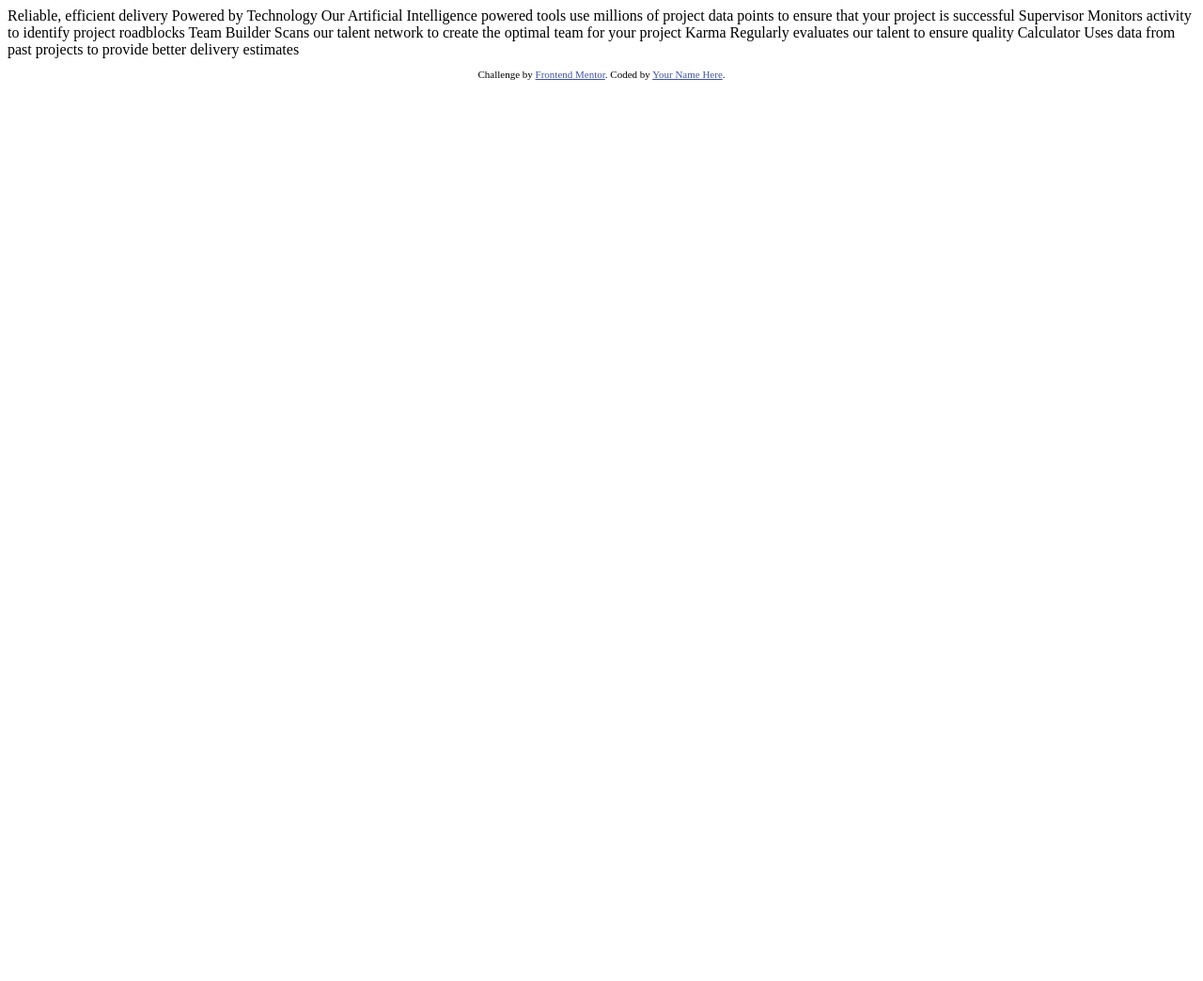
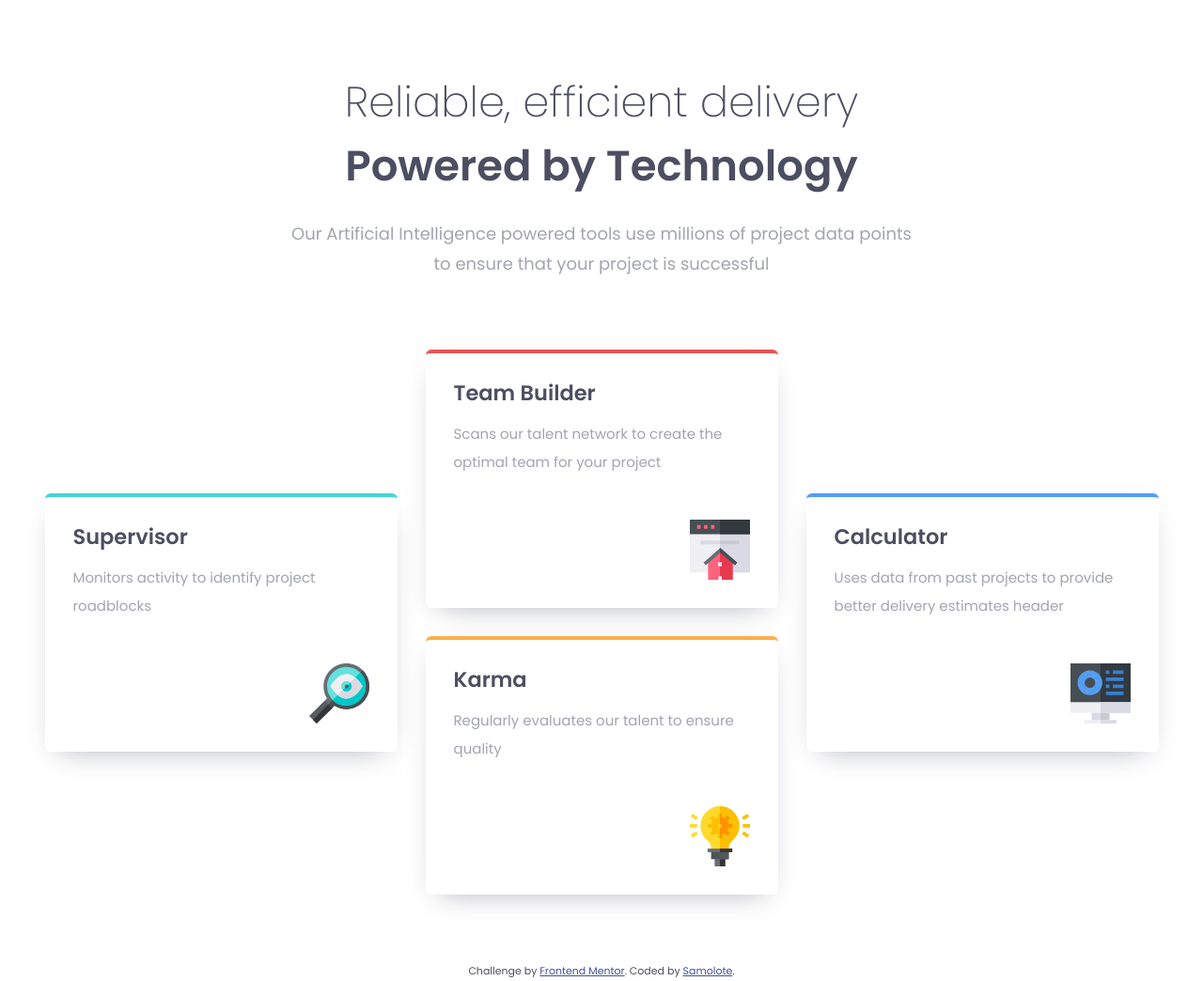
Before and after one commit to Samolote/four-card-section-feature, a plain HTML site: page index.html in a window 1280 px wide. Shown: the whole page at 94% size. Before the commit the page ends 800 px from the top, so only its background shows below. Drawn offline with nearby package versions, Linux system fonts and the light colour scheme.

Commit message:
Finished task.

```diff
--- a/index.html
+++ b/index.html
@@ -1,44 +1,79 @@
 <!DOCTYPE html>
 <html lang="en">
 	<head>
-  <meta charset="UTF-8">
-  <meta name="viewport" content="width=device-width, initial-scale=1.0"> <!-- displays site properly based on user's device -->
+		<meta charset="UTF-8" />
+		<meta name="viewport" content="width=device-width, initial-scale=1.0" />
+		<!-- displays site properly based on user's device -->
 
-  <link rel="icon" type="image/png" sizes="32x32" href="./images/favicon-32x32.png">
+		<link rel="icon" type="image/png" sizes="32x32" href="./images/favicon-32x32.png" />
+		<link
+			href="https://fonts.googleapis.com/css2?family=Poppins:wght@200;400;600&display=swap"
+			rel="stylesheet"
+		/>
+		<link
+			rel="stylesheet"
+			href="https://cdnjs.cloudflare.com/ajax/libs/normalize/8.0.1/normalize.min.css"
+		/>
+		<link rel="stylesheet" href="styles.css" />
 
 		<title>Frontend Mentor | Four card feature section</title>
-
-  <!-- Feel free to remove these styles or customise in your own stylesheet 👍 -->
-  <style>
-    .attribution { font-size: 11px; text-align: center; }
-    .attribution a { color: hsl(228, 45%, 44%); }
-  </style>
 	</head>
 	<body>
+		<header class="intro">
+			<h1 class="intro__title">
+				<span class="light-font">Reliable, efficient delivery</span><br />Powered by Technology
+			</h1>
+			<p class="intro__paragraph">
+				Our Artificial Intelligence powered tools use millions of project data points to ensure that
+				your project is successful
+			</p>
+		</header>
+		<section class="cards">
+			<div class="card card--cyan">
+				<h2 class="card__title">Supervisor</h2>
+				<p class="card__paragraph">
+					Monitors activity to identify project roadblocks
+				</p>
+				<img src="./images/icon-supervisor.svg" alt="Magnifying Glass" class="card__icon" />
+			</div>
+			<div class="card card--red">
+				<h2 class="card__title">Team Builder</h2>
+				<p class="card__paragraph">
+					Scans our talent network to create the optimal team for your project
+				</p>
+				<img
+					src="./images/icon-team-builder.svg"
+					alt="Red house with minimalistic website behind"
+					class="card__icon"
+				/>
+			</div>
+			<div class="card card--orange">
+				<h2 class="card__title">Karma</h2>
+				<p class="card__paragraph">
+					Regularly evaluates our talent to ensure quality
+				</p>
+				<img
+					src="./images/icon-karma.svg"
+					alt="Turned on lightbulb with a cog inside"
+					class="card__icon"
+				/>
+			</div>
+			<div class="card card--blue">
+				<h2 class="card__title">Calculator</h2>
+				<p class="card__paragraph">
+					Uses data from past projects to provide better delivery estimates header
+				</p>
+				<img
+					src="./images/icon-calculator.svg"
+					alt="Computer monitor with diagram and text"
+					class="card__icon"
+				/>
+			</div>
+		</section>
 
-  Reliable, efficient delivery
-  Powered by Technology
-
-  Our Artificial Intelligence powered tools use millions of project data points
-  to ensure that your project is successful
-
-  Supervisor
-  Monitors activity to identify project roadblocks
-
-  Team Builder
-  Scans our talent network to create the optimal team for your project
-
-  Karma
-  Regularly evaluates our talent to ensure quality
-
-  Calculator
-  Uses data from past projects to provide better delivery estimates
-
-
-  <footer>
+		<footer class="footer">
 			<p class="attribution">
-      Challenge by <a href="https://www.frontendmentor.io?ref=challenge" target="_blank">Frontend Mentor</a>.
-      Coded by <a href="#">Your Name Here</a>.
+				Challenge by <a	class="attribution__anchor"	href="https://www.frontendmentor.io?ref=challenge" target="_blank">Frontend Mentor</a>. Coded by <a class="attribution__anchor" href="https://github.com/Samolote" target="_blank">Samolote</a>.
 			</p>
 		</footer>
 	</body>
--- /dev/null
+++ b/styles.css
@@ -0,0 +1,159 @@
+:root {
+	--red: hsl(0, 78%, 62%);
+	--cyan: hsl(180, 62%, 55%);
+	--orange: hsl(34, 97%, 64%);
+	--blue: hsl(212, 86%, 64%);
+
+	--dark-blue: hsl(234, 12%, 34%);
+	--grayish-blue: hsl(229, 6%, 66%);
+	--light-gray: hsl(0, 0%, 98%);
+}
+
+*,
+*::before,
+*::after {
+	box-sizing: border-box;
+}
+
+html {
+	font-size: 15px;
+	font-family: 'Poppins', sans-serif;
+	color: var(--dark-blue);
+}
+
+.intro {
+	margin: 5rem auto;
+}
+
+.intro__title {
+	margin: 0 0 1.5rem;
+	font-size: 3em;
+	font-weight: 600;
+	text-align: center;
+	line-height: 1.5;
+}
+
+.intro__paragraph {
+	margin: 0 auto;
+	max-width: 680px;
+	font-size: 1.2em;
+	font-weight: 400;
+	text-align: center;
+	line-height: 1.8;
+	color: var(--grayish-blue);
+}
+
+.cards {
+	display: grid;
+	align-items: center;
+	justify-items: stretch;
+	gap: 2rem;
+	justify-content: center;
+	grid-template-columns: repeat(3, 375px);
+	grid-template-areas:
+		'supervisor team-builder calculator'
+		'supervisor karma calculator';
+}
+
+.card {
+	position: relative;
+	padding: 2rem;
+	border-top-style: solid;
+	border-top-width: 4px;
+	border-radius: 6px;
+	height: 275px;
+	background-color: #fff;
+	box-shadow: 0 0.75rem 2rem -1rem var(--grayish-blue);
+}
+
+.card--cyan {
+	grid-area: supervisor;
+	border-top-color: var(--cyan);
+}
+
+.card--red {
+	grid-area: team-builder;
+	border-top-color: var(--red);
+}
+
+.card--orange {
+	grid-area: karma;
+	border-top-color: var(--orange);
+}
+
+.card--blue {
+	grid-area: calculator;
+	border-top-color: var(--blue);
+}
+
+.card__title {
+	margin: 0;
+	font-size: 1.5em;
+	font-weight: 600;
+}
+
+.card__paragraph {
+	font-weight: 400;
+	line-height: 2;
+	color: var(--grayish-blue);
+}
+
+.card__icon {
+	position: absolute;
+	bottom: 2rem;
+	right: 2rem;
+}
+
+.light-font {
+	font-weight: 200;
+}
+
+.footer {
+	margin-top: 5rem;
+}
+
+.attribution {
+	font-size: 0.733em;
+	text-align: center;
+}
+
+.attribution__anchor {
+	color: hsl(228, 45%, 44%);
+}
+
+@media (max-width: 1240px) {
+	.cards {
+		grid-template-columns: repeat(2, 375px);
+		grid-template-areas:
+			'supervisor team-builder'
+			'karma calculator';
+	}
+}
+
+@media (max-width: 840px) {
+	html {
+		font-size: 13px;
+	}
+
+	body {
+		padding: 0 2.5rem;
+	}
+
+	.intro__title {
+		font-size: 1.8em;
+	}
+
+	.cards {
+		padding: 0 2.5rem;
+		grid-template-columns: minmax(calc(375px - 5rem), auto);
+		grid-template-areas:
+			'supervisor'
+			'team-builder'
+			'karma'
+			'calculator';
+	}
+
+	.card {
+		height: 225px;
+	}
+}
```
Lines whose indentation alone changed are shown as unchanged.
